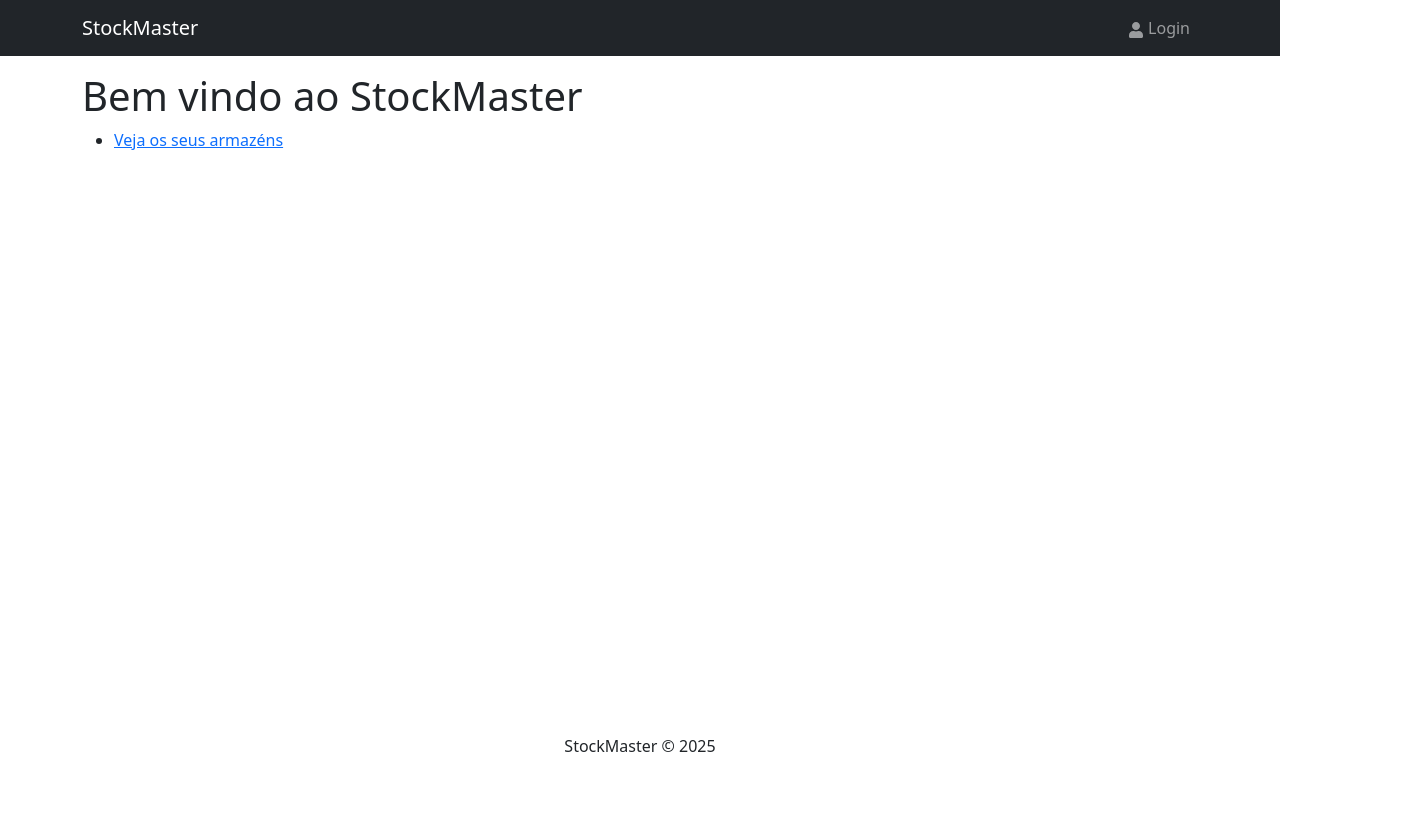
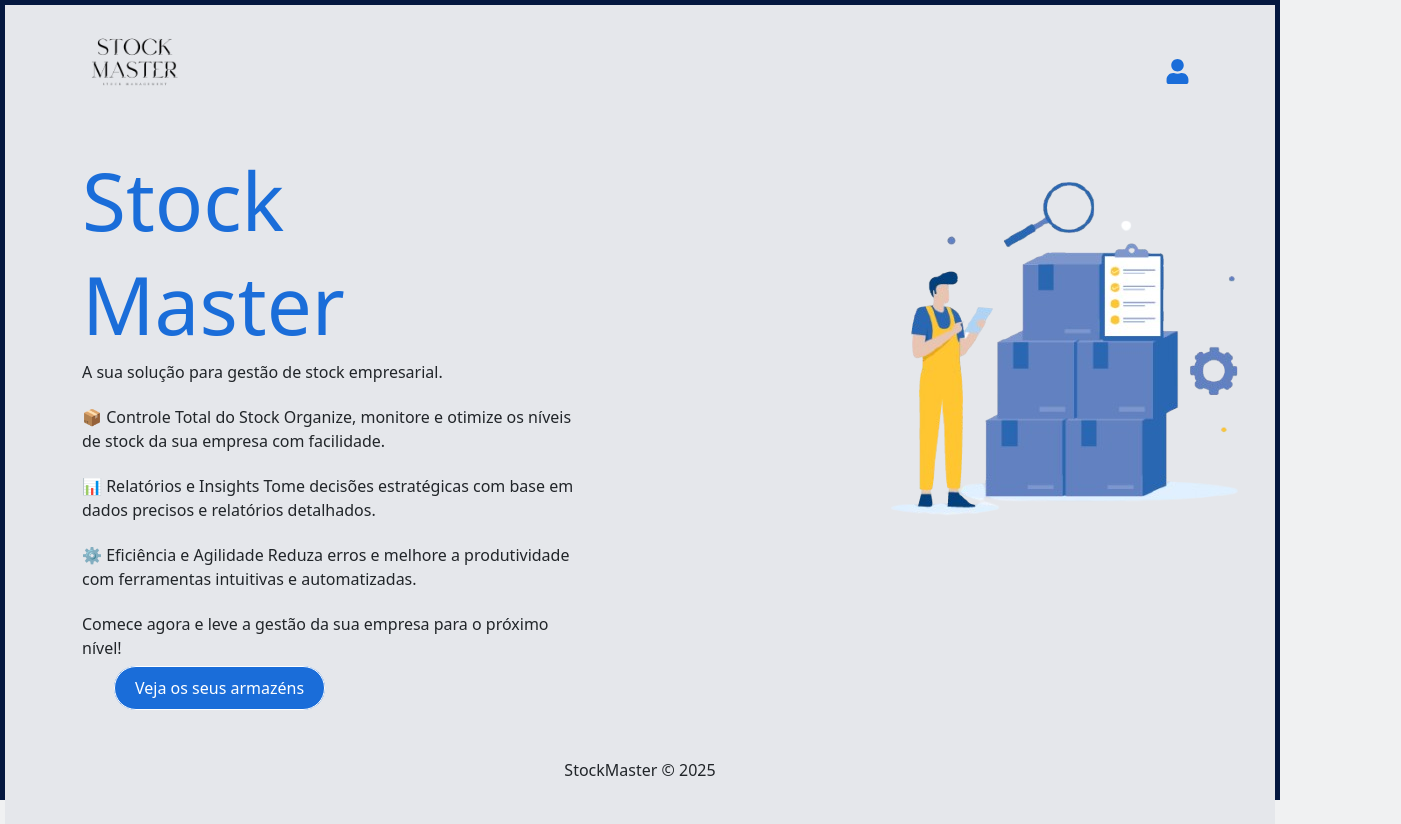
Before and after one commit to tskxz/stockmaster, a React (Create React App) app in the folder client/: page / in a window 1280 px wide. Shown: the whole page, 1401 px wide, since content can reach past the window. Before the commit the page ends 800 px from the top, so only its background shows below. Built offline with nearby package versions, Linux system fonts and the light colour scheme.

Commit message:
Inicial Commit Front-End

```diff
--- a/client/src/App.css
+++ b/client/src/App.css
@@ -1,4 +1,6 @@
-html, body, #root {
+html,
+body,
+#root {
         height: 100%;
         margin: 0;
 }
@@ -7,6 +9,7 @@ html, body, #root {
         display: flex;
         flex-direction: column;
         min-height: 100%;
+        background-color: #e5e7eb;
 }
 
 main {
--- a/client/src/Screens/HomeScreen.jsx
+++ b/client/src/Screens/HomeScreen.jsx
@@ -1,15 +1,63 @@
-import React from 'react'
-import { Link } from 'react-router-dom';
+import React from "react";
+import { Link } from "react-router-dom";
+import "../styles/screens/homescreen.css";
+import homeimg from "../assets/homeimg.png";
 
 const HomeScreen = () => {
-  return (
-    <>
-        <h1>Bem vindo ao StockMaster</h1>
-        <ul>
-          <li> <Link to={"/meus_armazens"}>Veja os seus armazéns </Link></li>
-        </ul>
-      </>
-  )
-}
+        return (
+                <div className="app">
+                        <div className="app-leftside">
+                                <h1>Stock</h1>
+                                <h1>Master</h1>
 
-export default HomeScreen
+                                <div className="app-description">
+                                        <p>
+                                                A sua solução para gestão de
+                                                stock empresarial.
+                                        </p>
+
+                                        <p>
+                                                📦 Controle Total do Stock
+                                                Organize, monitore e otimize os
+                                                níveis de stock da sua empresa
+                                                com facilidade.
+                                        </p>
+                                        <p>
+                                                📊 Relatórios e Insights Tome
+                                                decisões estratégicas com base
+                                                em dados precisos e relatórios
+                                                detalhados.
+                                        </p>
+                                        <p>
+                                                ⚙️ Eficiência e Agilidade Reduza
+                                                erros e melhore a produtividade
+                                                com ferramentas intuitivas e
+                                                automatizadas.
+                                        </p>
+                                        <p>
+                                                Comece agora e leve a gestão da
+                                                sua empresa para o próximo
+                                                nível!
+                                        </p>
+                                </div>
+                                <ul>
+                                        <li>
+                                                {" "}
+                                                <Link
+                                                        className="button"
+                                                        to={"/meus_armazens"}
+                                                >
+                                                        Veja os seus armazéns{" "}
+                                                </Link>
+                                        </li>
+                                </ul>
+                        </div>
+
+                        <div className="app-rightside">
+                                <img src={homeimg} alt="homeimg"></img>
+                        </div>
+                </div>
+        );
+};
+
+export default HomeScreen;
--- a/client/src/components/Header.jsx
+++ b/client/src/components/Header.jsx
@@ -1,37 +1,56 @@
-import React from 'react';
-import { Nav, Navbar, Container } from 'react-bootstrap';
-import { FaUser } from 'react-icons/fa';
-import { useNavigate } from 'react-router-dom';
+import React from "react";
+import { Nav, Navbar, Container } from "react-bootstrap";
+import { FaUser } from "react-icons/fa";
+import { useNavigate } from "react-router-dom";
+import logo from "../assets/stockmaster.png";
+import "../styles/components/Header.css";
 
 const Header = () => {
         const navigate = useNavigate();
 
         // Verifica se o usuário está autenticado (token JWT presente no localStorage)
-  const token = localStorage.getItem('jwt');
+        const token = localStorage.getItem("jwt");
 
         // Função de logout
         const handleLogout = () => {
-    localStorage.removeItem('jwt'); // Remove o token
-    navigate('/login'); // Redireciona para a página de login
+                localStorage.removeItem("jwt"); // Remove o token
+                navigate("/login"); // Redireciona para a página de login
         };
 
         return (
                 <header>
-      <Navbar bg='dark' variant='dark' expand="lg" collapseOnSelect>
+                        <Navbar className="navbar" expand="lg" collapseOnSelect>
                                 <Container>
-          <Navbar.Brand href='/'>StockMaster</Navbar.Brand>
-          <Navbar.Toggle aria-controls='basic-navbar-nav' />
-          <Navbar.Collapse id='basic-navbar-nav'>
-            <Nav className='ms-auto'>
+                                        <Navbar.Brand href="/">
+                                                <img
+                                                        src={logo}
+                                                        alt="StockMaster"
+                                                        width="105"
+                                                />
+                                        </Navbar.Brand>
+                                        <Navbar.Toggle aria-controls="basic-navbar-nav" />
+                                        <Navbar.Collapse id="basic-navbar-nav">
+                                                <Nav className="ms-auto">
                                                         {/* Se o usuário não estiver autenticado, exibe o link de Login */}
                                                         {!token ? (
-                <Nav.Link href='/login'>
-                  <FaUser /> Login
+                                                                <Nav.Link href="/login">
+                                                                        <FaUser
+                                                                                style={{
+                                                                                        color: "#1a6dd9",
+                                                                                        height: "25px",
+                                                                                        width: "25px",
+                                                                                }}
+                                                                        />{" "}
                                                                 </Nav.Link>
                                                         ) : (
                                                                 // Se o usuário estiver autenticado, exibe o link de Logout
-                <Nav.Link onClick={handleLogout}>
-                  <FaUser /> Logout
+                                                                <Nav.Link
+                                                                        onClick={
+                                                                                handleLogout
+                                                                        }
+                                                                >
+                                                                        <FaUser />{" "}
+                                                                        Logout
                                                                 </Nav.Link>
                                                         )}
                                                 </Nav>
--- /dev/null
+++ b/client/src/styles/components/Header.css
@@ -0,0 +1,3 @@
+.navbar {
+        position: fixed;
+}
--- /dev/null
+++ b/client/src/styles/screens/homescreen.css
@@ -0,0 +1,66 @@
+html {
+        border: 5px solid #041840;
+        height: 100%;
+        box-sizing: border-box;
+        background-color: #f0f1f2;
+}
+
+.app {
+        display: flex;
+        flex-direction: row;
+        gap: 40%;
+}
+
+.app-leftside {
+        display: flex;
+        flex-direction: column;
+        justify-content: left;
+        align-items: left;
+}
+
+.app-leftside h1 {
+        font-size: 5rem;
+        color: #1a6dd9;
+}
+
+.app-rightside img {
+        size: 100px;
+        display: flex;
+        flex-direction: column;
+        justify-content: center;
+        align-items: left;
+        margin-top: 10px;
+        margin-left: -300px;
+}
+
+.app-description {
+        display: flex;
+        flex-direction: column;
+        justify-content: center;
+        align-items: left;
+        width: 500px;
+        gap: 5px;
+}
+
+li {
+        list-style: none;
+}
+
+.button {
+        background-color: #1a6dd9;
+        color: white;
+        border: 1px solid;
+        border-radius: 50px;
+        padding: 10px 20px;
+        font-size: 1rem;
+        cursor: pointer;
+        transition: all ease-out 0.3s;
+        text-decoration: none;
+        width: 100%;
+        align-items: left;
+        justify-content: left;
+}
+
+.button:hover {
+        background-color: #041840;
+}
```
Also changed, not shown: client/src/assets/homeimg.png (added), client/src/assets/stockmaster.png (added). Lines whose indentation alone changed are shown as unchanged.
